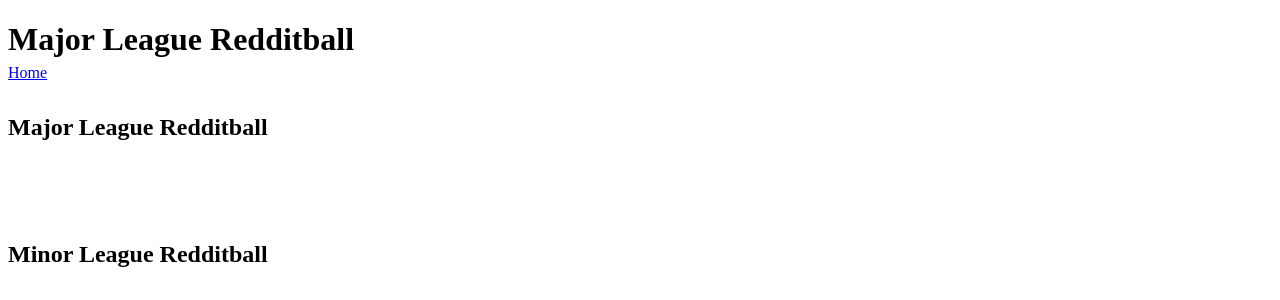
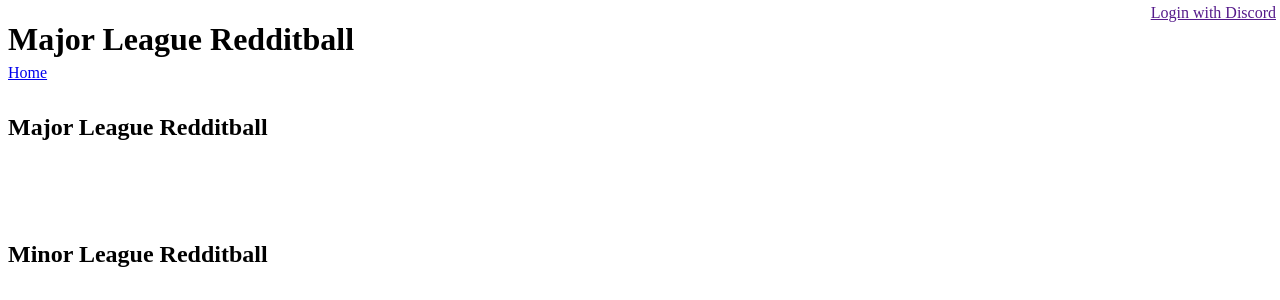
Before and after one commit to jay9909/mlr_website, a Flask app: page /teams in a window 1280 px wide. Shown: the top 300 px of the page. Run offline with Flask 2, Linux system fonts and the light colour scheme; data that the repository does not hold is empty.

Commit message:
Start with discord oauth flow.

```diff
--- /dev/null
+++ b/discord_service/discord.py
@@ -0,0 +1,38 @@
+import urllib
+
+import secret_service.secrets
+from config import Config
+import requests
+
+discord_api_endpoint = 'https://discord.com/api/v9'
+
+
+def make_login_url(base_url):
+    # Discord's authorization endpoint
+    url = 'https://discord.com/api/oauth2/authorize?'
+
+    # Fixed Params
+    url += F'client_id={Config.DISCORD_APPLICATION_ID}&response_type=code&scope=identify&'
+
+    # Redirect URL, depends on serving environment
+    url += urllib.parse.quote_plus(f'redirect_uri={base_url}oauth/redirect')
+
+    return url
+
+
+def get_access_token(code, base_url):
+    data = {
+        'client_id': Config.DISCORD_APPLICATION_ID,
+        'client_secret': secret_service.secrets.get_discord_client_secret(),
+        'grant_type': 'authorization_code',
+        'code': code,
+        'redirect_uri': 'base_url'
+    }
+    headers = {
+        'Content-Type': 'application/x-www-form-urlencoded'
+    }
+
+    r = requests.post(f'{discord_api_endpoint}/oauth2/token', data=data, headers=headers)
+    r.raise_for_status()
+
+    return r.json()
--- a/requirements.txt
+++ b/requirements.txt
@@ -5,3 +5,4 @@
 gunicorn~=20.1.0
 PyMysql~=1.0.2
 SQLAlchemy~=1.4.23
+requests~=2.26.0
--- a/secret_service/secrets.py
+++ b/secret_service/secrets.py
@@ -11,6 +11,9 @@
     return get_secret(Config.CLOUD_SQL_PASSWORD_SECRET)
 
 
+def get_discord_client_secret():
+    return get_secret(Config.DISCORD_CLIENT_SECRET_SECRET)
+
 def get_secret(secret_key):
     secret_client = secretmanager.SecretManagerServiceClient()
     secret_version = secret_client.access_secret_version(name=secret_key)
--- a/web/index/routes.py
+++ b/web/index/routes.py
@@ -1,6 +1,10 @@
 from flask import Blueprint, render_template
+
 from ..models.team import Team
 from ..models.player import Player
+from flask import request
+from discord_service import discord
+import urllib
 
 
 # Blueprint Configuration
@@ -13,7 +17,19 @@
 
 @index_bp.route('/', methods=['GET'])
 def index():
-    return render_template('index.html')
+    login_url = discord.make_login_url(request.base_url)
+    print(login_url)
+
+    return render_template('index.html', login_url=login_url)
+
+
+@index_bp.route('/oauth/redirect', methods=['GET'])
+def auth_redirect():
+    code = request.args['code']
+    print(code)
+
+    token = discord.get_access_token(code, request.base_url)
+    return token
 
 
 @index_bp.route('/teams', methods=['GET'])
@@ -62,6 +78,13 @@
     if player_rec is None:
         raise Exception("Player could no be fetched")
 
+    player_name = urllib.parse.unquote_plus(player_name)
+    if player_name is not None and player_rec.playerName != player_name:
+        print(player_name)
+        print(player_rec.playerName)
+
+        raise Exception(f'Player name in URL ({player_name}) does not match player name in database ({player_rec.playerName})')
+
     return render_template(
         'player.html',
         title=player_rec.playerName,
--- a/web/templates/layout.html
+++ b/web/templates/layout.html
@@ -10,10 +10,22 @@
             margin-bottom: 2em;
         }
 
+        .login-link {
+            position: absolute;
+            right: 0;
+            width: 10em;
+            top: 0;
+
+            text-align: right;
+            padding: .25em .25em 0 0;
+        }
+
     {% block styles %}{% endblock %}
     </style>
 </head>
 <body>
+<div class="login-link"><a href="{{ login_url }}">Login with Discord</a></div>
+
     <h1>Major League Redditball</h1>
     {% block content %}{% endblock %}
 
```
Also changed, not shown: config.py (+20 -1 lines), 1 other file.
